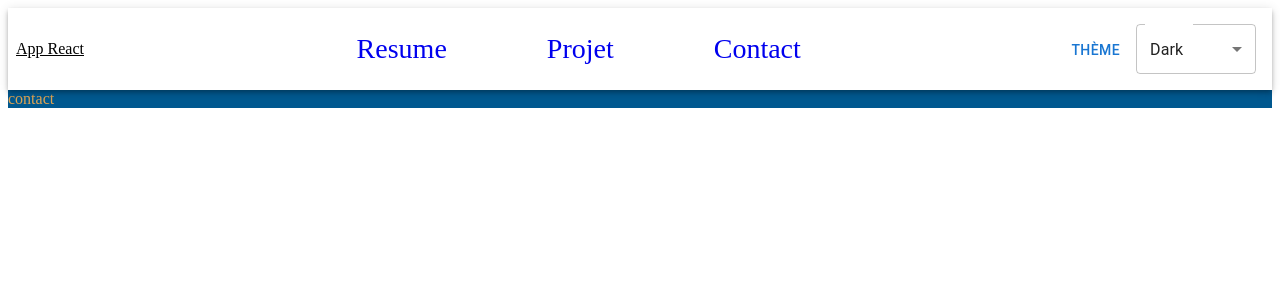
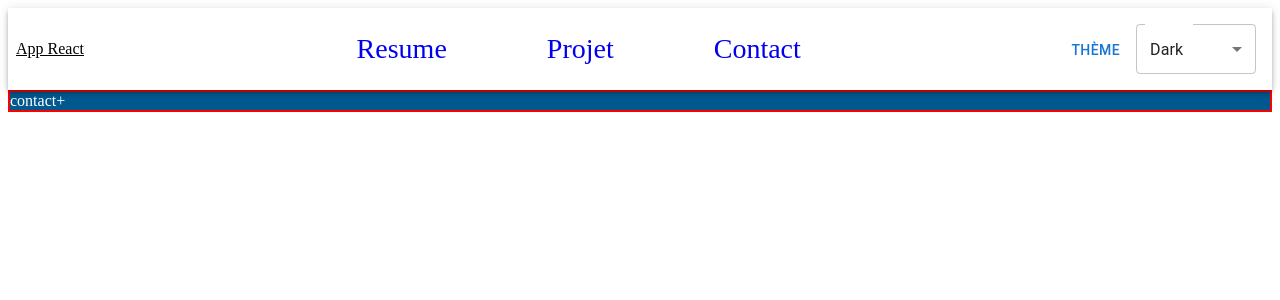
Before and after one commit to Nic376/portfolio, a React (Create React App) app: page /contact in a window 1280 px wide. Shown: the top 300 px of the page. Built offline with nearby package versions, Linux system fonts and the light colour scheme.

Commit message:
Le changement de theme met à jour les variables dans le styles.css

```diff
--- a/public/index.html
+++ b/public/index.html
@@ -9,7 +9,7 @@
       name="description"
       content="Web site created using create-react-app"
     />
-    <link rel="apple-touch-icon" href="%PUBLIC_URL%/logo192.png" />
+    <!-- <link rel="apple-touch-icon" href="%PUBLIC_URL%/logo192.png" /> -->
     <!--
       manifest.json provides metadata used when your web app is installed on a
       user's mobile device or desktop. See https://developers.google.com/web/fundamentals/web-app-manifest/
--- a/src/Presentation/Contact.tsx
+++ b/src/Presentation/Contact.tsx
@@ -1,12 +1,36 @@
 import React from "react"
+import "./Styles.css"
+import { getTheme } from "../main/Theme/selectors/themeSelector";
+import { SupportedThemes } from "../main/components/ThemeSelect";
+import { connect } from "react-redux";
+// import BasicThemes from "../main/Theme/BasicThemes"
 
-const ContactScreen = () => {
+interface Props {
+    theme: SupportedThemes
+}
+
+
+
+const ContactScreen = (props: Props) => {
+    const getColors = document.querySelector<HTMLElement>(':root')!;
+    const computedColors = getComputedStyle(getColors)
+    console.log(computedColors.getPropertyValue('--primary'))
+
+    const theme = props.theme
+    const main = theme + " bg"
 
     return (
-        <div>
-            contact
+        <div className={main}>
+            contact+
         </div>
+
     )
 }
 
-export default ContactScreen
+const mapStateToProps = (state: any) => {
+    return {
+        theme:getTheme(state),
+    }
+}
+
+export default connect(mapStateToProps, () => {})(ContactScreen)
--- /dev/null
+++ b/src/Presentation/Styles.css
@@ -0,0 +1,21 @@
+:root {
+    --primary: #00588F;
+    --secondary: #E0A451;
+    --text: #ffffff;
+}
+
+.bg{
+    background-color: var(--primary);
+    border: 2px solid red;
+    color: var(--text);
+}
+
+/* .LIGHT {
+    background-color: var(--secondary);
+    color: var(--primary);
+}
+
+.DARK {
+    background-color: #00588F;
+    color: #E0A451;
+} */
--- /dev/null
+++ b/src/main/Theme/BasicThemes.tsx
@@ -0,0 +1,8 @@
+const BasicThemes = {
+    colors: {
+        primary: "#E0A451",
+        secondary: "#00588F"
+    }
+}
+
+export default BasicThemes
--- a/src/main/components/ThemeSelect.tsx
+++ b/src/main/components/ThemeSelect.tsx
@@ -23,12 +23,14 @@ interface Props {
 
 const ThemeSelect = (props: Props) => {
     const [theme, setTheme] = useState<SupportedThemes>(SupportedThemes.DARK)
-    const [open, setOpen] = useState(false);
+    const [open, setOpen] = useState(false)
+    const [colors, setColors] = useState({})
 
     const handleChange = (event: any) =>{
       const newTheme = event.target.value
         setTheme(newTheme)
         props.actions.toggleTheme(newTheme)
+        changeColors()
     }
 
     const handleClose = () => {
@@ -38,6 +40,19 @@ const ThemeSelect = (props: Props) => {
     const handleOpen = () => {
       setOpen(true);
     };
+
+    const changeColors = () => {
+      const getColors = document.querySelector<HTMLElement>(':root')!;
+      if(props.theme === "DARK") {
+        getColors.style.setProperty('--primary', '#00588F')
+        getColors.style.setProperty('--secondary', '#E0A451')
+        getColors.style.setProperty('--text', '#ffffff')
+      } else {
+        getColors.style.setProperty('--primary', '#E0A451')
+        getColors.style.setProperty('--secondary', '#00588F')
+        getColors.style.setProperty('--text', '#000000')
+      }
+    }
 
     return (
       <div>
--- a/src/main/navigation/AppNavigator.tsx
+++ b/src/main/navigation/AppNavigator.tsx
@@ -8,19 +8,20 @@ import { connect } from "react-redux"
 import { getTheme } from "../Theme/selectors/themeSelector";
 import { SupportedThemes } from "../components/ThemeSelect";
 import { makeStyles } from "@material-ui/core/styles";
+import BasicThemes from "../Theme/BasicThemes"
 
 interface Props {
-    theme: SupportedThemes
+    theme: SupportedThemes,
 }
 
 const useStyles = makeStyles(() => ({
     LIGHT: {
-            backgroundColor: "#E0A451",
-            color: "#00588F",
+            backgroundColor: BasicThemes.colors.primary,
+            color: BasicThemes.colors.secondary,
     },
     DARK: {
-            backgroundColor: "#00588F",
-            color: "#E0A451",
+            backgroundColor: BasicThemes.colors.secondary,
+            color: BasicThemes.colors.primary,
     }
 }))
 const AppNavigator = (props: Props) => {
@@ -29,12 +30,15 @@ const AppNavigator = (props: Props) => {
         if (props.theme === SupportedThemes.LIGHT) {
             // return 'backgroundColor: #E0A451, color: #00588F'
             return classes.LIGHT
+            // return "light"
         }
         else {
             // return 'backgroundColor: #00588F, color: #E0A451'
             return classes.DARK
+            // return "dark"
         }
     }
+
     return (
         <Switch>
             <Route exact path="/">
@@ -56,7 +60,7 @@ const AppNavigator = (props: Props) => {
             </Route>
 
             <Route exact path="/contact">
-                <div className={getClass()}>
+                <div>
                     <ContactScreen />
                 </div>
             </Route>
@@ -68,4 +72,5 @@ const mapStateToProps = (state: any) => {
         theme:getTheme(state),
     }
 }
+
 export default connect(mapStateToProps, () => {})(AppNavigator)
```
